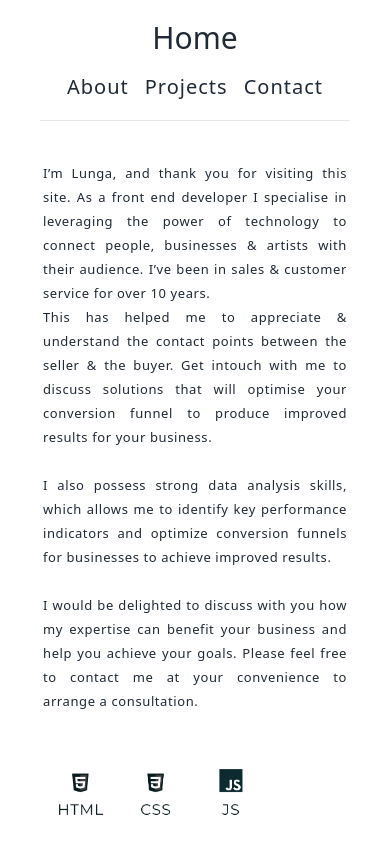
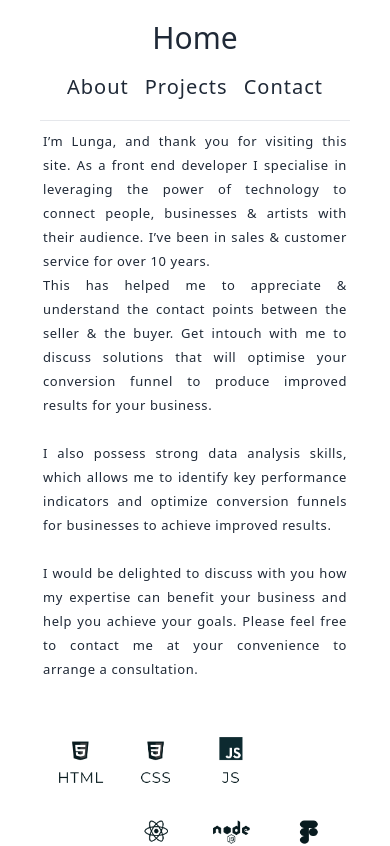
Before and after one commit to Stokoloko89/my_site, a SvelteKit app: page /about in a window 390 px wide. Shown: the top 846 px of the page. Built offline with nearby package versions, Linux system fonts and the light colour scheme.

Commit message:
mt for sm & higher

```diff
--- a/src/routes/about/+page.svelte
+++ b/src/routes/about/+page.svelte
@@ -15,7 +15,7 @@
 </script>
 
 <div
-	class="flex flex-col flex-wrap sm:grid grid-cols-2 mx-auto font-montserrat font-medium text-xs leading-6 tracking-wider text-gray-800 gap-8 mt-8"
+	class="flex flex-col flex-wrap sm:grid grid-cols-2 mx-auto font-montserrat font-medium text-xs leading-6 tracking-wider text-gray-800 gap-8 sm:mt-8"
 	in:fade={{ duration: 1200, delay: 1200 }}
 	out:fade={{ duration: 500 }}
 >
--- a/src/routes/myprojects/+page.svelte
+++ b/src/routes/myprojects/+page.svelte
@@ -3,7 +3,7 @@
 </script>
 
 <div
-	class="flex flex-col items-center mx-auto font-montserrat font-medium text-xs leading-6 tracking-wider text-gray-800 gap-8 px-6 mt-8"
+	class="flex flex-col items-center mx-auto font-montserrat font-medium text-xs leading-6 tracking-wider text-gray-800 gap-8 px-6 sm:mt-8"
 >
 	<div
 		in:fade={{ duration: 900, delay: 1200 }}
```
